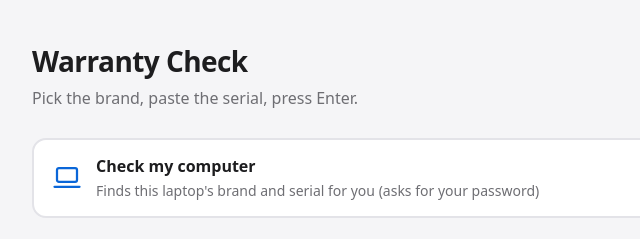
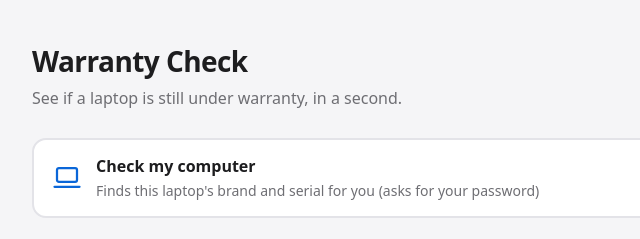
Before and after one commit to aimanelahssini/warranty-check, a plain HTML site: page static/index.html in a window 1280 px wide. Shown: the top 239 px of the page, 244-884 px from the left. Drawn offline with Linux system fonts and the light colour scheme.

Commit message:
Clearer subtitle
Co-Authored-By: Claude Opus 5.5 <noreply@anthropic.com>

```diff
--- a/static/index.html
+++ b/static/index.html
@@ -83,7 +83,7 @@
 <body>
 <main>
   <h1>Warranty Check</h1>
-  <p class="sub">Pick the brand, paste the serial, press Enter.</p>
+  <p class="sub">See if a laptop is still under warranty, in a second.</p>
 
   <button class="mine" id="me">
     <svg viewBox="0 0 24 24" fill="none" stroke="currentColor" stroke-width="1.8" stroke-linecap="round" stroke-linejoin="round" aria-hidden="true"><rect x="4" y="4" width="16" height="11" rx="1.5"/><path d="M2 19h20"/></svg>
```
